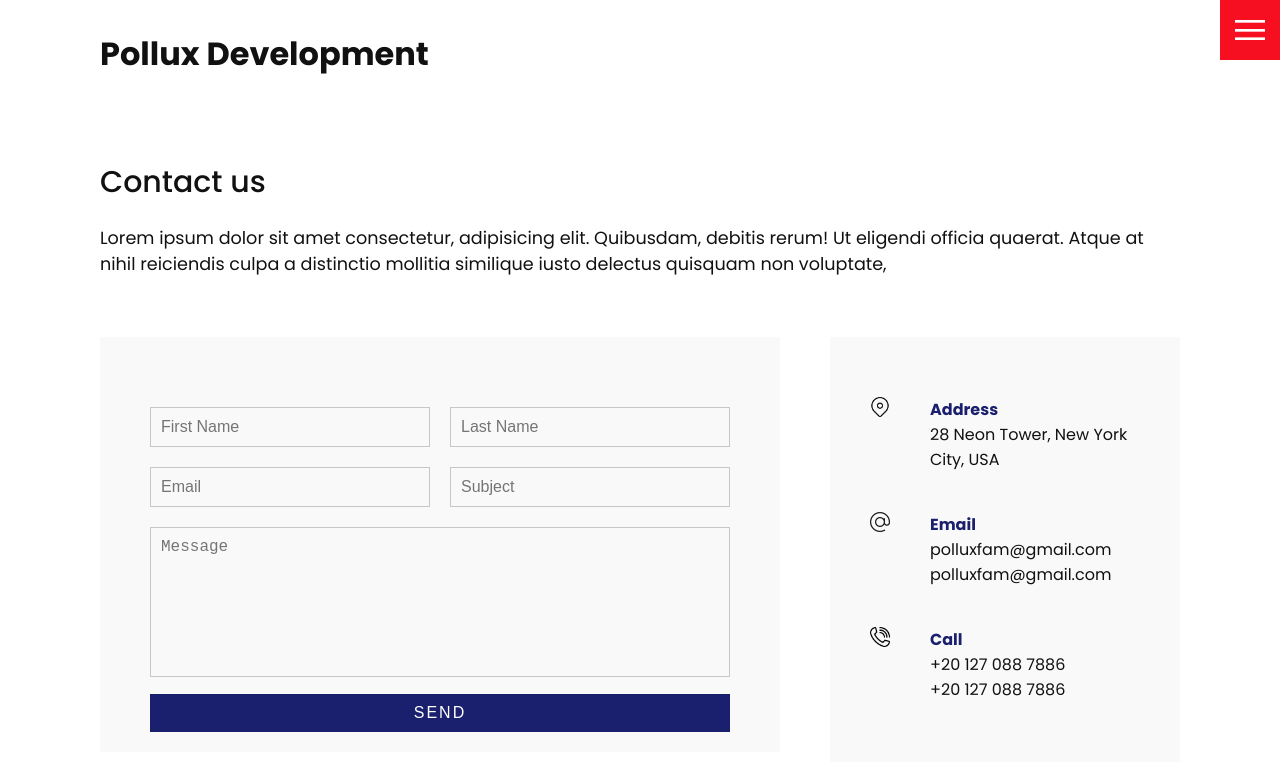
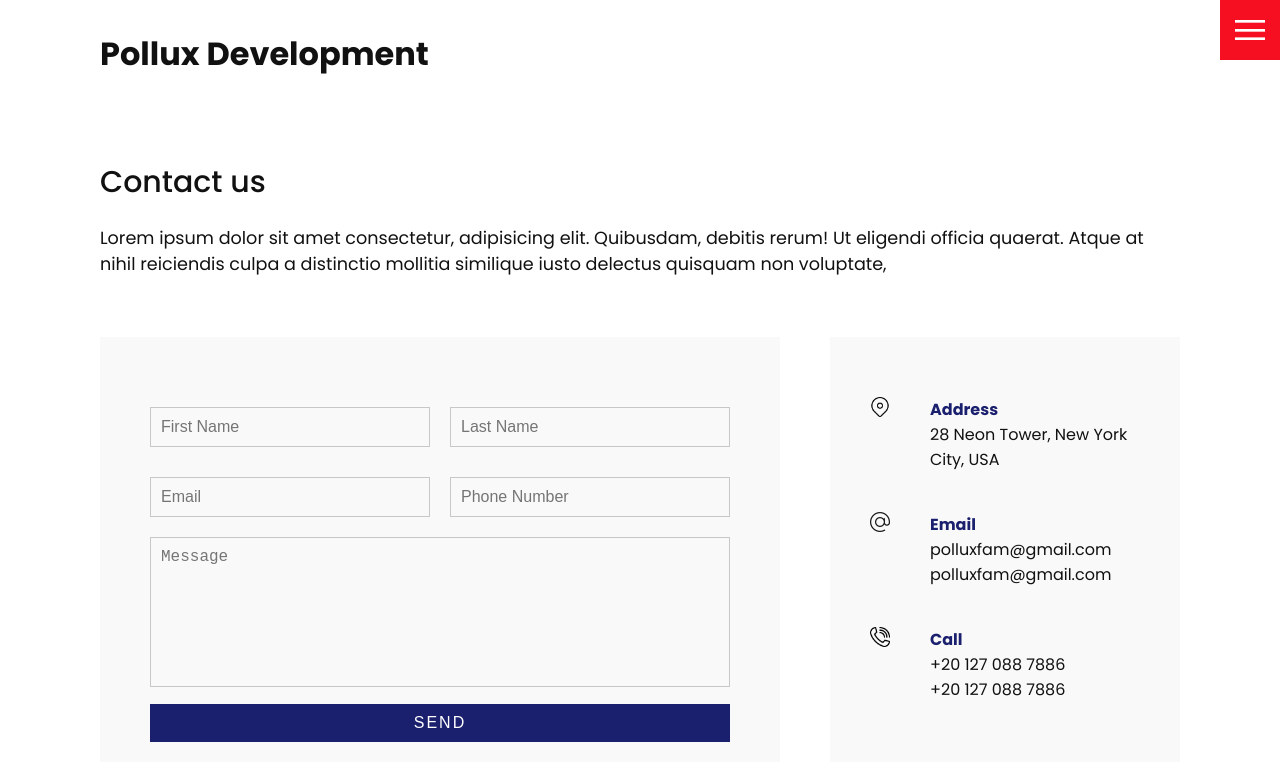
Before and after one commit to Pollux-Dev-team/pollux-webite-2, a React (Create React App) app: page /contact in a window 1280 px wide. Shown: the top 780 px of the page. Built offline with nearby package versions, Linux system fonts and the light colour scheme.

Commit message:
feat: :sparkles: Added form functionality

```diff
--- a/package.json
+++ b/package.json
@@ -6,6 +6,7 @@
     "@testing-library/jest-dom": "^5.11.4",
     "@testing-library/react": "^11.1.0",
     "@testing-library/user-event": "^12.1.10",
+    "emailjs-com": "^3.2.0",
     "react": "^17.0.2",
     "react-dom": "^17.0.2",
     "react-router-dom": "^5.3.0",
--- a/src/Components/ContactForm/ContactForm.css
+++ b/src/Components/ContactForm/ContactForm.css
@@ -12,6 +12,25 @@
 .contact-form .row {
   width: 100%;
   display: flex;
+}
+
+.first {
+  margin-bottom: 10px;
+}
+
+.warning {
+  color: red;
+  font-size: 0.8rem;
+  margin: 0;
+}
+
+.success {
+  color: green;
+  padding-left: 10px;
+}
+
+.wrong {
+  margin-top: 28px !important;
 }
 
 .contact-form .row input,
@@ -68,4 +87,14 @@
     width: 100%;
     margin: 0;
   }
+
+  .success {
+    padding-left: 0;
+  }
+  .wrong {
+    margin-top: 10px !important;
+  }
+  .row {
+    margin: 0;
+  }
 }
--- a/src/Components/ContactForm/ContactForm.js
+++ b/src/Components/ContactForm/ContactForm.js
@@ -1,29 +1,108 @@
-import React from "react";
+import React, { useRef, useState } from "react";
+import emailjs from "emailjs-com";
 import "./ContactForm.css";
 
 const ContactForm = () => {
+  const form = useRef();
+  const [submitted, setSubmitted] = useState(false);
+  const [update, setupdate] = useState(0);
+  const [valid, setValid] = useState(false);
+
+  const sendEmail = (e) => {
+    setSubmitted(true);
+    e.preventDefault();
+    const firstName = form.current.first_name.value;
+    const lastName = form.current.last_name.value;
+    const email = form.current.email.value;
+    const mobile = form.current.mobile.value;
+    const message = form.current.message.value;
+
+    console.log(firstName, email, mobile, message);
+    if (firstName && lastName && email && mobile) {
+      setValid(true);
+      emailjs
+        .sendForm(
+          "service_iq5nhuz",
+          "template_wr1fymn",
+          form.current,
+          "user_TvonjRvDCWvR1qvNa5pcp"
+        )
+        .then(
+          (result) => {
+            setSubmitted(true);
+            console.log(result.text);
+          },
+          (error) => {
+            console.log(error.text);
+          }
+        );
+    }
+    setupdate(update + 1);
+  };
+
   return (
     <div className="contact-form">
-      <form>
-        <div className="row">
+      <form ref={form} onSubmit={sendEmail}>
+        {submitted && valid ? (
+          <div className="success">Success! Thank you for contacting us!</div>
+        ) : null}
+        <div className="row first">
           <div className="input50">
-            <input type="text" placeholder="First Name"></input>
+            {submitted && form.current.first_name.value === "" ? (
+              <p className="warning">Please enter your first name</p>
+            ) : null}
+            <input
+              type="text"
+              name="first_name"
+              placeholder="First Name"
+            ></input>
           </div>
           <div className="input50">
-            <input type="text" placeholder="Last Name"></input>
+            {submitted && form.current.last_name.value === "" ? (
+              <p className="warning">Please enter your last name</p>
+            ) : null}
+            <input type="text" name="last_name" placeholder="Last Name"></input>
           </div>
         </div>
         <div className="row">
           <div className="input50">
-            <input type="text" placeholder="Email"></input>
+            {submitted && form.current.email.value === "" ? (
+              <p className="warning">Please enter your email</p>
+            ) : null}
+            <input
+              type="text"
+              className={
+                submitted &&
+                form.current.email.value !== "" &&
+                form.current.mobile.value === ""
+                  ? "wrong"
+                  : ""
+              }
+              name="email"
+              placeholder="Email"
+            />
           </div>
           <div className="input50">
-            <input type="text" placeholder="Subject"></input>
+            {submitted && form.current.mobile.value === "" ? (
+              <p className="warning">Please enter your phone number</p>
+            ) : null}
+            <input
+              type="text"
+              className={
+                submitted &&
+                form.current.mobile.value !== "" &&
+                form.current.email.value === ""
+                  ? "wrong"
+                  : ""
+              }
+              name="mobile"
+              placeholder="Phone Number"
+            ></input>
           </div>
         </div>
         <div className="row">
           <div className="input100">
-            <textarea placeholder="Message"></textarea>
+            <textarea name="message" placeholder="Message"></textarea>
           </div>
         </div>
         <div className="row">
```
Also changed, not shown: 1 other file (tests, documents, lock files or other folders).
